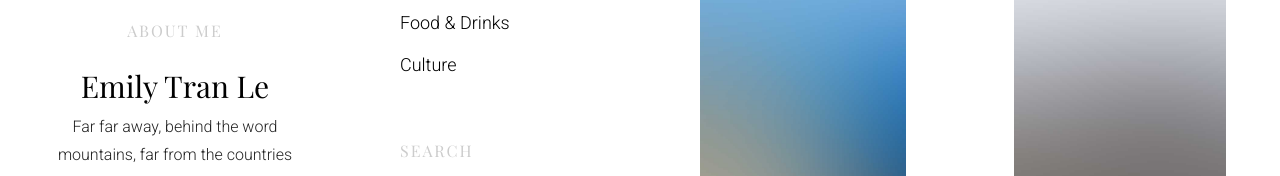
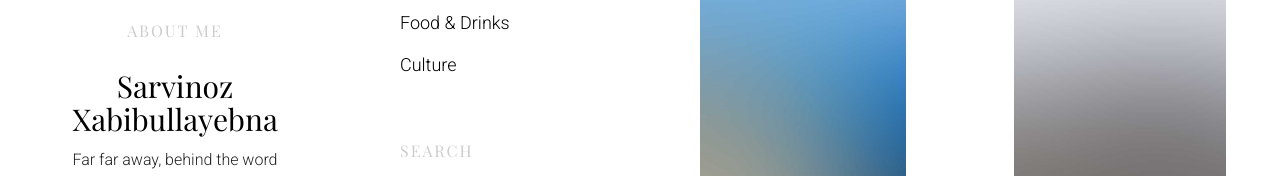
Before and after one commit to Xabibulayevna/magazine.uz, a plain HTML site: page index.html in a window 1280 px wide. Both pictures are taken after a click on the link 66 px from the left and 97 px from the top of the page. Shown: the part 238-414 px from the top of the page. Drawn offline with nearby package versions, Linux system fonts and the light colour scheme; files whose address does not match are found by name; a web font is replaced by a local one.

Commit message:
Update index.html

```diff
--- a/index.html
+++ b/index.html
@@ -68,7 +68,7 @@
 				<img src="images/person1.jpg" alt="Free HTML5 Bootstrap Template" class="img-responsive">
 			</figure>
 			<h3 class="heading">About Me</h3>
-			<h2>Emily Tran Le</h2>
+			<h2>Sarvinoz Xabibullayebna</h2>
 			<p>Far far away, behind the word mountains, far from the countries Vokalia and Consonantia, there live the blind texts. </p>
 			<ul class="fh5co-social">
 				<li><a href="#"><i class="icon-twitter"></i></a></li>
```
